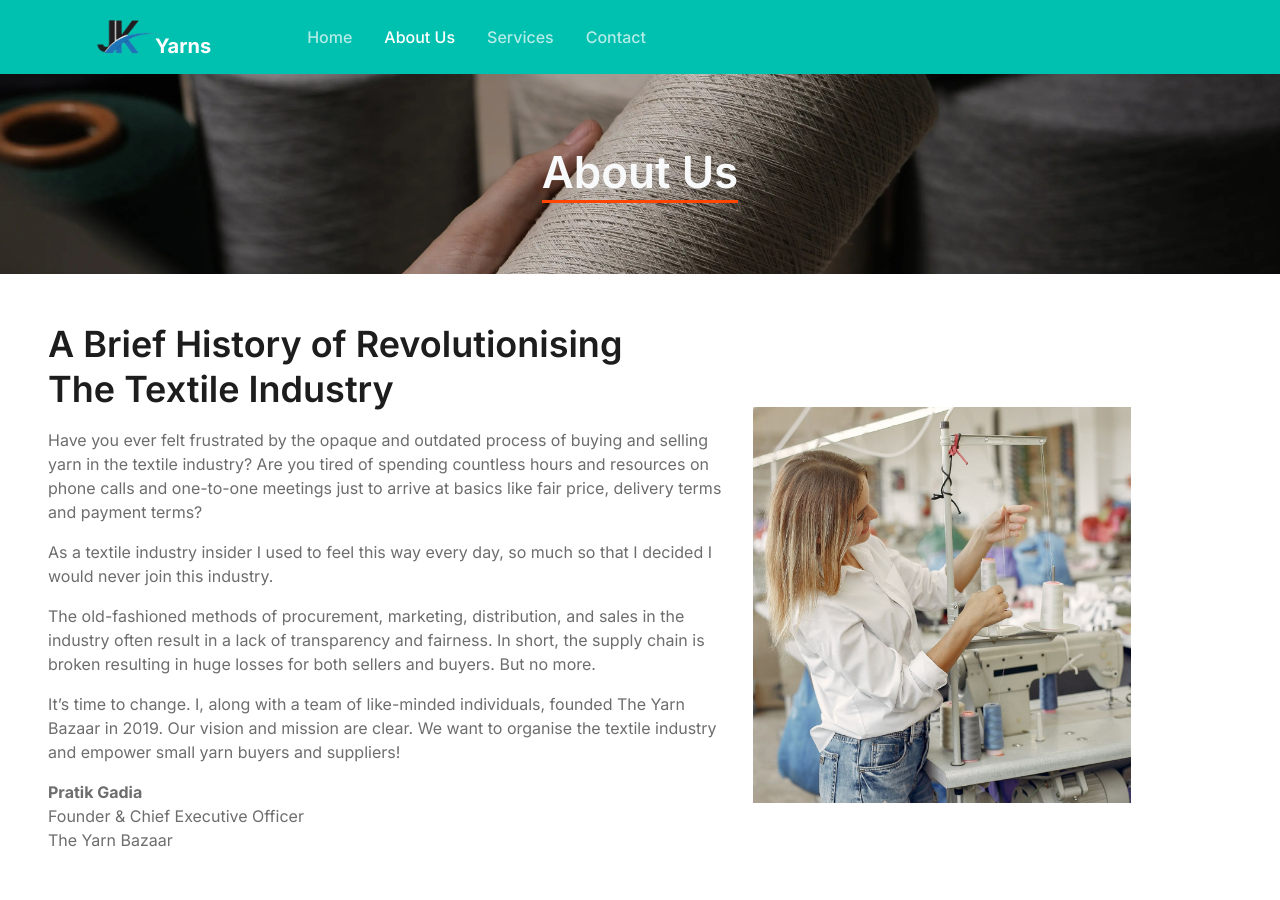
After one commit to Minarulak9/jk, a PHP site: page /about.html in a window 1280 px wide. The commit adds this page. Run offline with PHP 8.4, Linux system fonts and the light colour scheme.

Commit message:
about content loaded

```diff
--- /dev/null
+++ b/about.html
@@ -0,0 +1,120 @@
+<!DOCTYPE html>
+<html lang="en">
+
+<head>
+  <!--====== Required meta tags ======-->
+  <meta charset="utf-8" />
+  <meta http-equiv="x-ua-compatible" content="ie=edge" />
+  <meta name="description" content="" />
+  <meta name="viewport" content="width=device-width, initial-scale=1, shrink-to-fit=no" />
+
+  <!--====== Title ======-->
+  <title>Jk Yarns</title>
+
+  <!--====== Favicon Icon ======-->
+  <link rel="shortcut icon" href="../assets/images/favicon.svg" type="image/svg" />
+
+  <!--====== Bootstrap css ======-->
+  <link rel="stylesheet" href="assets/css/bootstrap.min.css" />
+
+  <!--====== Line Icons css ======-->
+  <link rel="stylesheet" href="assets/css/lineicons.css" />
+
+  <!--====== Tiny Slider css ======-->
+  <link rel="stylesheet" href="assets/css/tiny-slider.css" />
+
+  <!--====== gLightBox css ======-->
+  <link rel="stylesheet" href="assets/css/glightbox.min.css" />
+
+  <link rel="stylesheet" href="./assets/css/style.css" />
+  <link rel="stylesheet" href="https://cdn.jsdelivr.net/npm/swiper@9/swiper-bundle.min.css" />
+</head>
+
+<body>
+
+  <!--====== NAVBAR NINE PART START ======-->
+
+  <section class="navbar-area navbar-nine">
+    <div class="container">
+      <div class="row">
+        <div class="col-lg-12">
+          <nav class="navbar navbar-expand-lg">
+            <a class="navbar-brand" href="index.html">
+              <img src="assets/images/logo.png" width="80px" alt="Logo" />
+              <span class="highlight">Yarns</span>
+            </a>
+            <button class="navbar-toggler" type="button" data-bs-toggle="collapse" data-bs-target="#navbarNine"
+              aria-controls="navbarNine" aria-expanded="false" aria-label="Toggle navigation">
+              <span class="toggler-icon"></span>
+              <span class="toggler-icon"></span>
+              <span class="toggler-icon"></span>
+            </button>
+
+            <div class="collapse navbar-collapse sub-menu-bar" id="navbarNine">
+              <ul class="navbar-nav me-auto">
+                <li class="nav-item">
+                  <a class="page-scroll " href="./index.html">Home</a>
+                </li>
+                <li class="nav-item">
+                  <a class="page-scroll active" href="#about">About Us</a>
+                </li>
+
+                <li class="nav-item">
+                  <a class="page-scroll" href="#services">Services</a>
+                </li>
+                <li class="nav-item">
+                  <a class="page-scroll" href="#contact">Contact</a>
+                </li>
+              </ul>
+            </div>
+
+            <div class="navbar-btn d-none">
+              <a class="menu-bar" href="#side-menu-left"><i class="lni lni-menu"></i></a>
+            </div>
+          </nav>
+          <!-- navbar -->
+        </div>
+      </div>
+      <!-- row -->
+    </div>
+    <!-- container -->
+  </section>
+
+  <!--====== NAVBAR NINE PART ENDS ======-->
+
+  <!--====== SIDEBAR PART START ======-->
+
+
+
+  <!--====== SIDEBAR PART ENDS ======-->
+
+  <!-- Start header Area -->
+    <div class="about-header">
+        <h1 class="text-center text-light">About Us</h1>
+
+    </div>
+
+    <div class="container-fluid px-5 my-5">
+        <div class="row">
+            <div class="col-md-7 col-sm-7 col-lg-7 ">
+            <div class="purpose-article ">
+            <h2 class="title-lg">A Brief History of Revolutionising <br>The Textile Industry</h2>
+            <p class="my-3">Have you ever felt frustrated by the opaque and outdated process of buying and selling yarn in the textile industry? Are you tired of spending countless hours and resources on phone calls and one-to-one meetings just to arrive at basics like fair price, delivery terms and payment terms?</p>
+            <p class="mb-3">As a textile industry insider I used to feel this way every day, so much so that I decided I would never join this industry.</p>
+            <p class="mb-3">The old-fashioned methods of procurement, marketing, distribution, and sales in the industry often result in a lack of transparency and fairness. In short, the supply chain is broken resulting in huge losses for both sellers and buyers. But no more.</p>
+            <p class="mb-3">It’s time to change. I, along with a team of like-minded individuals, founded The Yarn Bazaar in 2019. Our vision and mission are clear. We want to organise the textile industry and empower small yarn buyers and suppliers!</p>
+            <div class="row">
+            <div class="col-md-12">
+            <p><strong>Pratik Gadia</strong> <br>Founder &amp; Chief Executive Officer <br>The Yarn Bazaar</p>
+            </div>
+            </div>
+            </div>
+            </div>
+            <div class="col-md-4 col-sm-4 col-lg-4 ">
+            <img src="./assets/images/thread_fact.jpg" width="420" style="margin-top:85px;" class="purpose-img img-fluid" alt="A Brief History of Revolutionising The Textile Industry">
+            </div>
+            </div>
+    </div>
+</body>
+
+</html>
--- a/assets/css/style.css
+++ b/assets/css/style.css
@@ -2056,3 +2056,14 @@ p {
 .swiper{
   height: 80vh !important;
 }
+.about-header{
+  width: 100%;
+  height: 200px;
+  display: flex;
+  align-items: center;
+  justify-content: center;
+  background:url(./../images/banner2.webp) no-repeat center center/cover;
+}
+.about-header h1{
+  border-bottom: 3px solid orangered;
+}
```
Also changed, not shown: index.html (+21 -20 lines).
